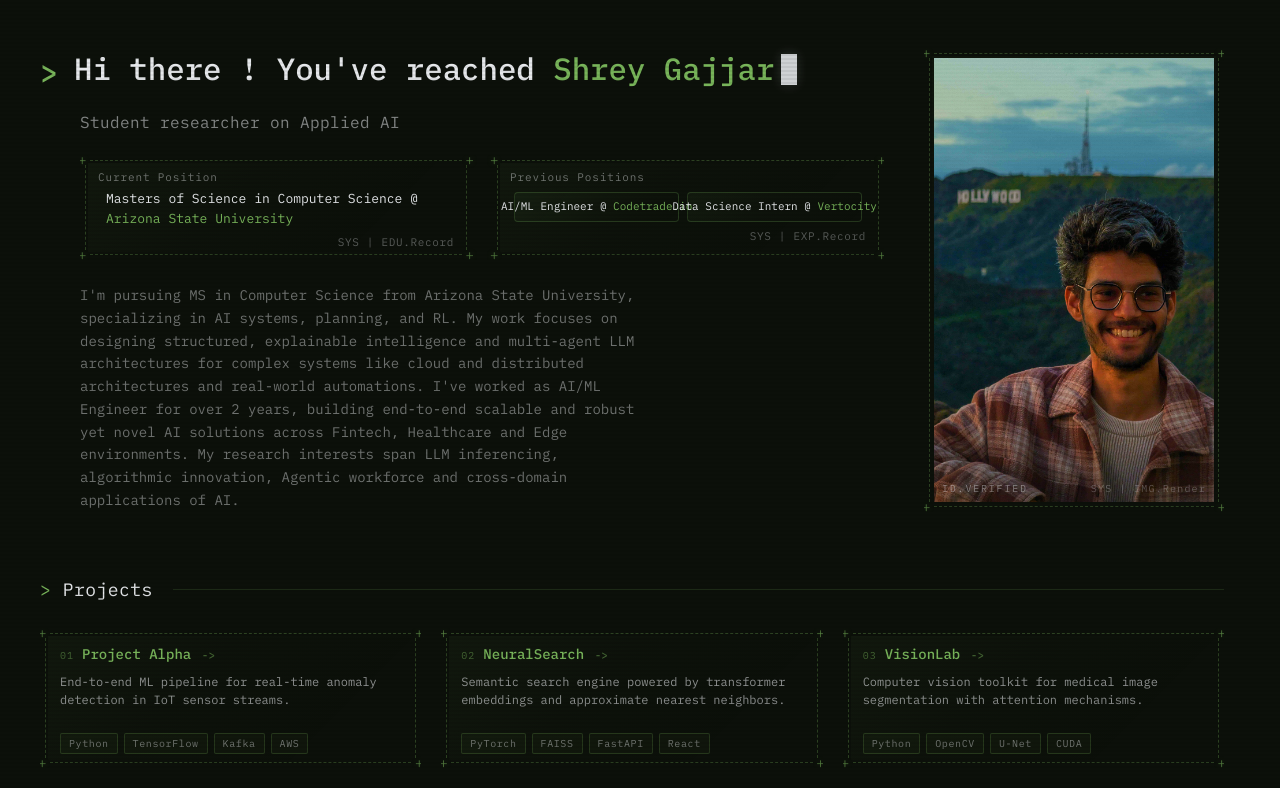
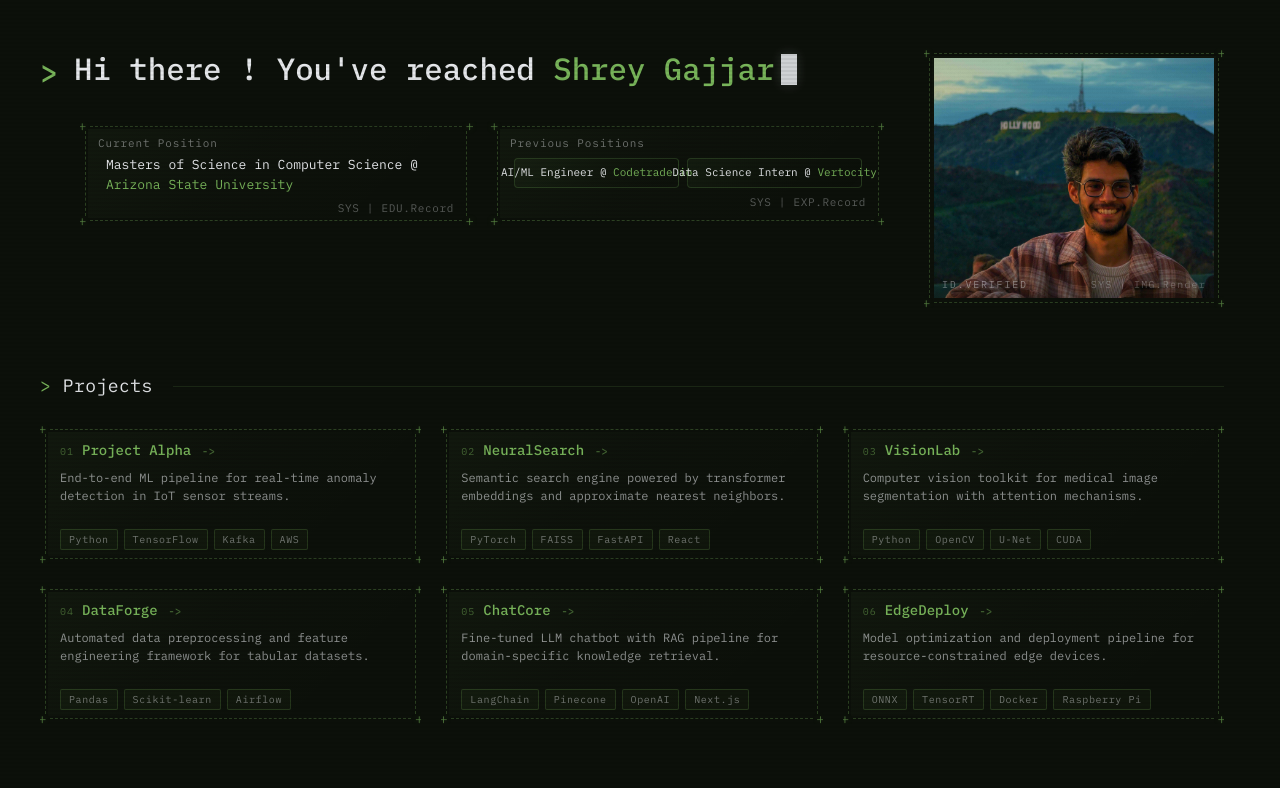
Before and after one commit to KEYS-A15/keys_portfolio, a Next.js app: page / in a window 1280 px wide. Shown: the top 788 px of the page. Built offline with nearby package versions, Linux system fonts and the light colour scheme.

Commit message:
Restored v17: Merge pull request #1 from KEYS-A15/hud-boxes-with-text
Implement animated HUD interface and portfolio sections

```diff
--- a/app/globals.css
+++ b/app/globals.css
@@ -75,21 +75,6 @@ body {
 ::selection {
   background: rgb(var(--accent) / 0.22);
   color: rgb(var(--fg));
-}
-
-/* Fade-in utility */
-@keyframes fadeIn {
-  from { opacity: 0; transform: translateY(6px); }
-  to { opacity: 1; transform: translateY(0); }
-}
-
-.animate-fade-in {
-  animation: fadeIn 500ms ease forwards;
-}
-
-.animation-delay-300 {
-  animation-delay: 300ms;
-  opacity: 0;
 }
 
 /* Tailwind base layer compatibility */
@@ -330,7 +315,7 @@ body {
   margin-top: 4px;
 }
 
-/* ── Multi-entry pill row ────���─────── */
+/* ── Multi-entry pill row ──────────── */
 .hud2-pills {
   flex: 1;
   display: flex;
--- a/app/page.tsx
+++ b/app/page.tsx
@@ -108,16 +108,9 @@ export default function Home() {
                 </div>
               </div>
 
-              {/* Power statement */}
-              {bootDone && (
-                <p className="mt-3 pl-10 text-sm md:text-base text-[rgb(var(--fg)/0.55)] leading-relaxed tracking-wide animate-fade-in">
-                  Student researcher on Applied AI
-                </p>
-              )}
-
               {/* HUD info boxes */}
               {bootDone && (
-                <div className="mt-5 pl-10">
+                <div className="mt-6 pl-10">
                   <HudGlitch intervalMin={4000} intervalMax={9000}>
                     <HudBoxesHUD
                       left={{
@@ -149,13 +142,6 @@ export default function Home() {
                     />
                   </HudGlitch>
                 </div>
-              )}
-
-              {/* Professional summary */}
-              {bootDone && (
-                <p className="mt-6 pl-10 text-xs md:text-sm text-[rgb(var(--fg)/0.45)] leading-relaxed max-w-[600px] animate-fade-in animation-delay-300">
-                  {"I'm pursuing MS in Computer Science from Arizona State University, specializing in AI systems, planning, and RL. My work focuses on designing structured, explainable intelligence and multi-agent LLM architectures for complex systems like cloud and distributed architectures and real-world automations. I've worked as AI/ML Engineer for over 2 years, building end-to-end scalable and robust yet novel AI solutions across Fintech, Healthcare and Edge environments. My research interests span LLM inferencing, algorithmic innovation, Agentic workforce and cross-domain applications of AI."}
-                </p>
               )}
             </div>
 
```
